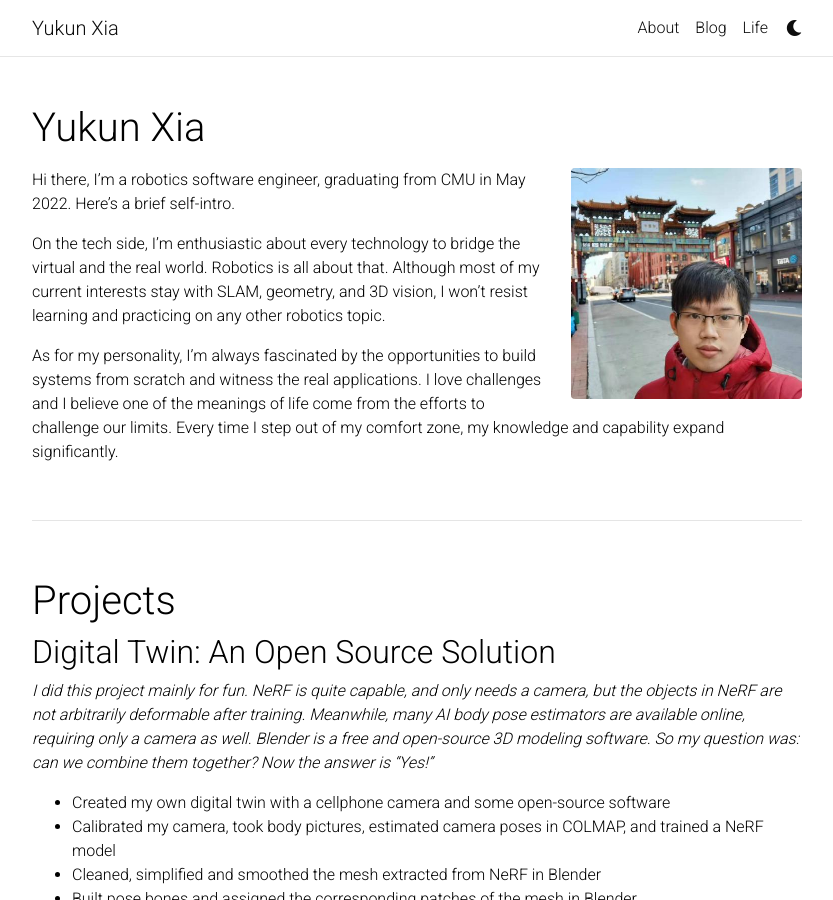
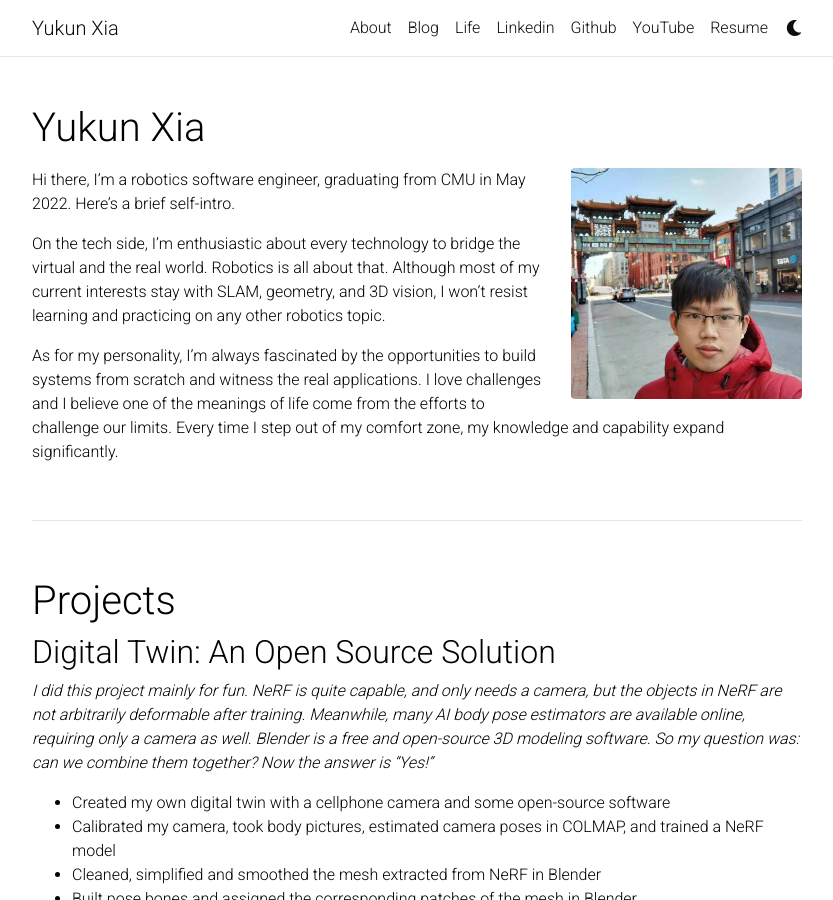
Before and after one commit to YukunXia/yukunxia.github.io, a Jekyll site: the page built from _pages/about.md, in a window 1280 px wide and 900 px high. Shown: the whole window, without its empty margins (223-1056 px from the left). Built offline with Jekyll 4.4.1, drawn with Linux system fonts in a browser that asks for light colours; comment, search, counter and statistics services are not loaded; a style sheet for code colours, icons or effects is not loaded.

Commit message:
feat: append static links at the header

```diff
--- a/_includes/header.html
+++ b/_includes/header.html
@@ -76,6 +76,27 @@
               {%- endif -%}
               {%- endif -%}
               {% endfor -%}
+
+
+              <!-- fixed links -->
+              <li class="nav-item">
+                <a class="nav-link" href="https://www.linkedin.com/in/yukun-xia/"> Linkedin
+                </a>
+              </li>
+              <li class="nav-item">
+                <a class="nav-link" href="https://github.com/YukunXia"> Github
+                </a>
+              </li>
+              <li class="nav-item">
+                <a class="nav-link" href="https://www.youtube.com/channel/UCXVYgKqIpjD9K2MNLoNvwFA"> YouTube
+                </a>
+              </li>
+              <li class="nav-item">
+                <a class="nav-link" href="{{ '/assets/pdf/yukun_resume.pdf' | relative_url }}"> Resume </a>
+              </li>
+
+
+
               {%- if site.enable_darkmode %}
 
               <!-- Toogle theme mode -->
--- a/_pages/about.md
+++ b/_pages/about.md
@@ -28,6 +28,10 @@ Hi there, I'm a robotics software engineer, graduating from CMU in May 2022. Her
 On the tech side, I'm enthusiastic about every technology to bridge the virtual and the real world. Robotics is all about that. Although most of my current interests stay with SLAM, geometry, and 3D vision, I won't resist learning and practicing on any other robotics topic.
 
 As for my personality, I'm always fascinated by the opportunities to build systems from scratch and witness the real applications. I love challenges and I believe one of the meanings of life come from the efforts to challenge our limits. Every time I step out of my comfort zone, my knowledge and capability expand significantly.
+
+<!-- <p align="center">
+  {% include social.html %}
+</p> -->
 
 <br>
 
@@ -229,3 +233,9 @@ Mar 2020 - May 2020
       allowfullscreen="">
   </iframe>
 </p>
+
+<br>
+
+---
+
+<br>
```
Also changed, not shown: 1 other file.
